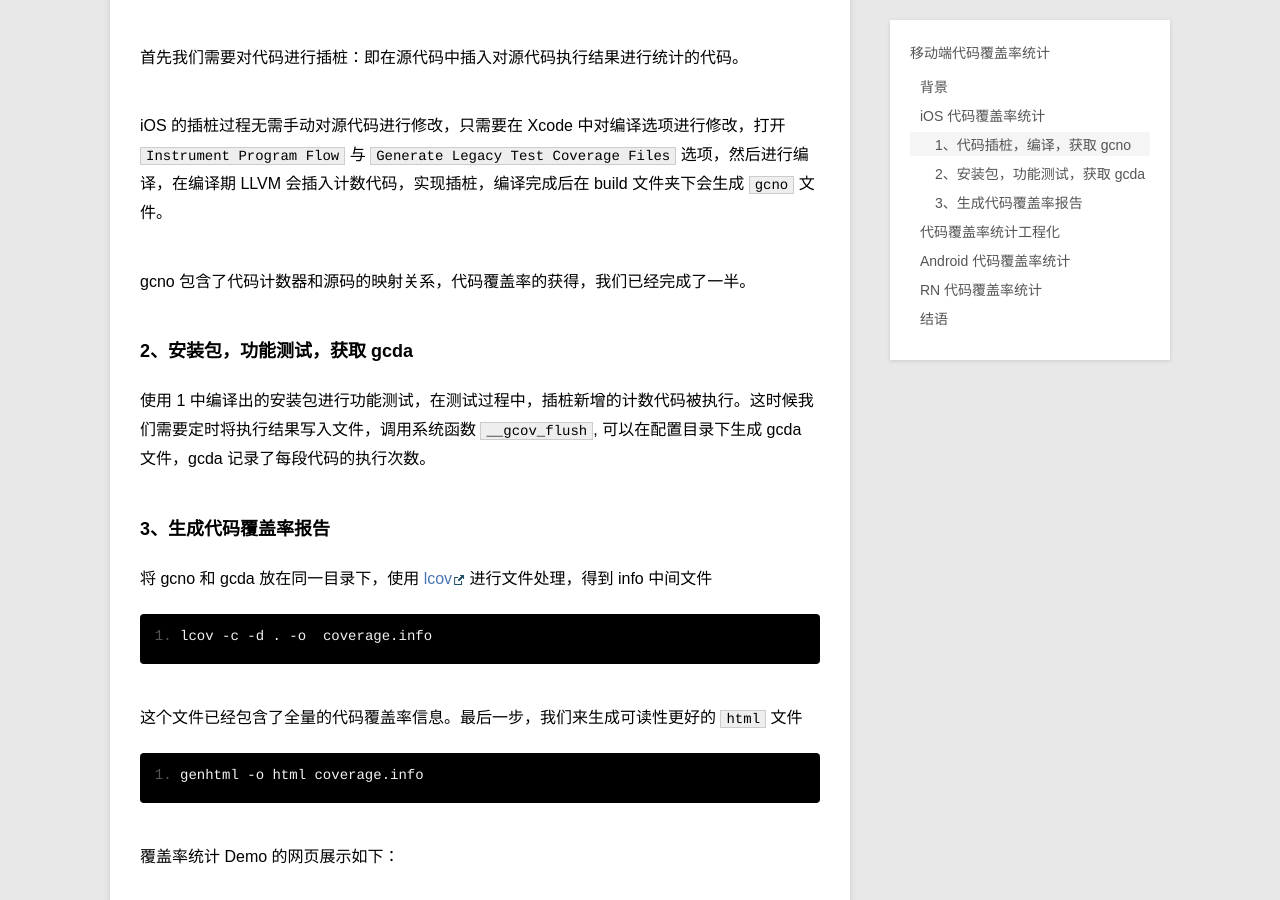
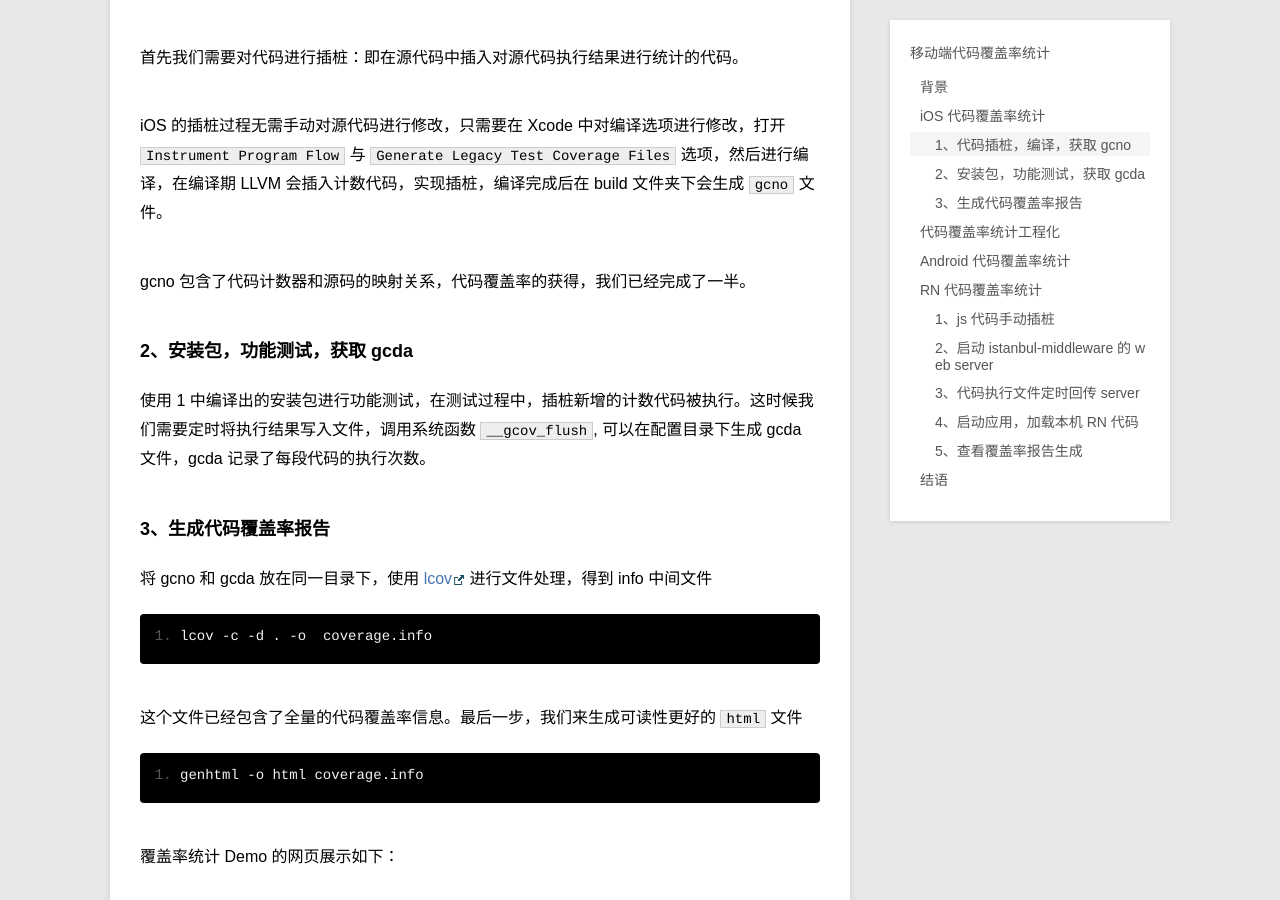
Before and after one commit to nilsun/nilsun.github.io, a Jekyll site: the page built from _posts/blog/2019-08-01-mobile_code_coverage.md, in a window 1280 px wide and 900 px high, scrolled down 767 px. Built offline with Jekyll 4.4.1, drawn with Linux system fonts in a browser that asks for light colours; Markdown is read by kramdown in place of the engine named in the settings; comment, search, counter and statistics services are not loaded.

Commit message:
Format blog

```diff
--- a/_posts/blog/2019-08-01-mobile_code_coverage.md
+++ b/_posts/blog/2019-08-01-mobile_code_coverage.md
@@ -82,11 +82,11 @@ RN 代码覆盖率报告生成，主体流程是类似的：首先对 js 代码
 
 通过上述的工具，我们可以开始 RN 中的 js 代码覆盖率统计：
 
-#### 1、js 代码手动插桩
+### 1、js 代码手动插桩
 
 使用 istanbul 中 nyc instrument 命令，可以对 js 文件进行批量处理，生成插桩后的代码，然后对源文件进行覆盖。这里我们对比可以看到和 iOS 插桩过程的细微差别：iOS 插桩方式是使用方无感，js 需要我们编写脚本进行批量处理，覆盖源文件。
 
-#### 2、启动 istanbul-middleware 的 web server
+### 2、启动 istanbul-middleware 的 web server
 
 在 istanbul-middleware 目录中启动服务：
 
@@ -94,7 +94,7 @@ RN 代码覆盖率报告生成，主体流程是类似的：首先对 js 代码
 
 现在我们可以通过访问  **http://localhost:8889/coverage**  获取代码覆盖率的报告，但 RN 代码并没有加载，现在我们只能看到一个空页面。
 
-#### 3、代码执行文件定时回传 server
+### 3、代码执行文件定时回传 server
 
 修改 App.js 文件，添加 “将代码覆盖率执行文件” 回传 Server 端：
 
@@ -116,11 +116,11 @@ setInterval(function() {
 
 注意需要替换上传文件的地址为 web server 的 ip 地址
 
-#### 4、启动应用，加载本机 RN 代码
+### 4、启动应用，加载本机 RN 代码
 
 运行 react-native ios-run，启动 RN 服务，然后启动 iOS App，从本地加载 RN js bundle，测试 1 中插桩模块的 js 代码
 
-#### 5、查看覆盖率报告生成
+### 5、查看覆盖率报告生成
 
 打开浏览器，访问 http://localhost:8889/coverage 页面，我们可以看到 4 中的执行结果了：
 
```
Also changed, not shown: images/tech/mobileCoverage/js_coverage.png (added).
